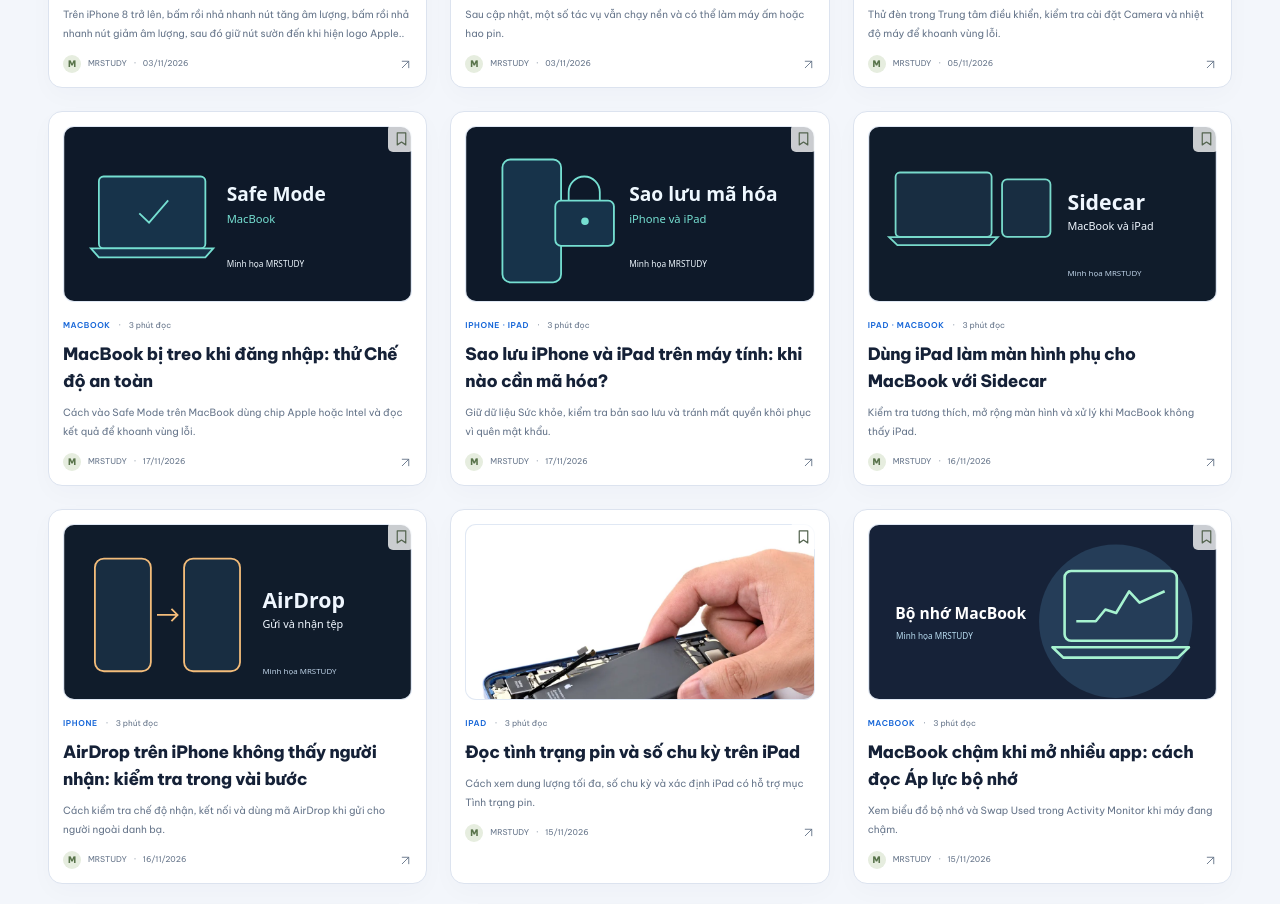
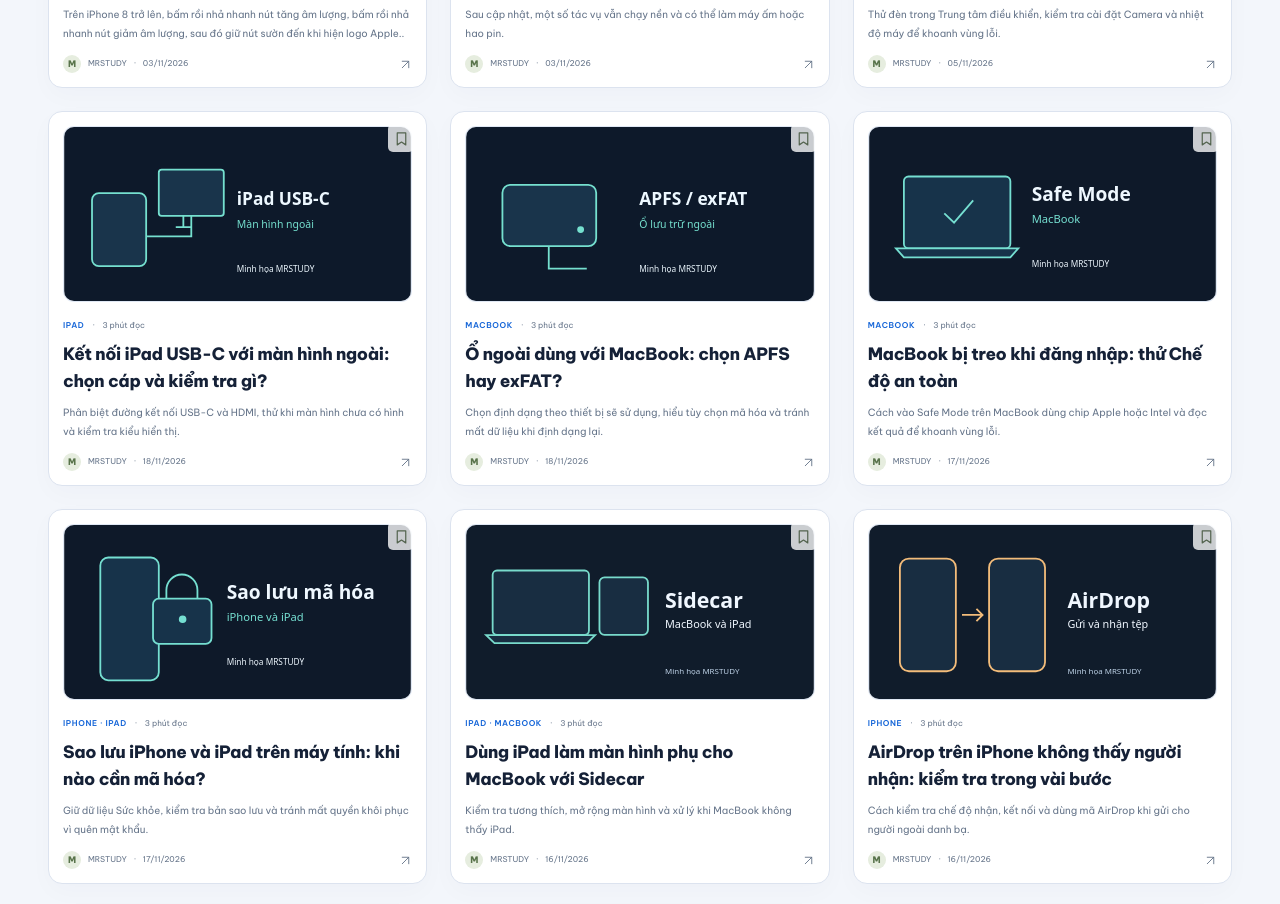
Before and after one commit to studyquanba2609/mrstudy, a plain HTML site: page index.html in a window 1280 px wide. Shown: the part 2814-3718 px from the top of the page. Drawn offline with Linux system fonts and the light colour scheme.

Commit message:
Thêm kiến thức màn hình ngoài iPad và định dạng ổ MacBook

```diff
--- a/content.js
+++ b/content.js
@@ -7,6 +7,57 @@ window.MRSTUDY_DATA = {
     { id:'vlc', name:'VLC media player', category:'photo', categoryLabel:'Ảnh & video', description:'Xem video, nghe nhạc và mở nhiều định dạng mà không cần chuyển đổi.', icon:'./assets/vlc.png', platforms:'iPhone · iPad · Apple TV', price:0, iap:false, limited:false, checkedDate:'2026-11-02', url:'https://apps.apple.com/vn/app/vlc-media-player/id650377962?l=vi', developer:'VideoLAN', details:'VLC là trình phát đa phương tiện mã nguồn mở của VideoLAN. Theo mô tả trên App Store, ứng dụng phát được nhiều định dạng video và âm thanh, có hỗ trợ phụ đề và chia sẻ tệp qua Wi-Fi.', tips:['Mở video từ ứng dụng Tệp bằng menu chia sẻ.','Kiểm tra tên tệp phụ đề nếu phụ đề chưa được nhận diện.','Điều chỉnh tốc độ phát theo nhu cầu xem hoặc nghe của bạn.'] }
   ],
   articles:[
+    {
+      "id": "ipad-usb-c-ket-noi-man-hinh-ngoai",
+      "type": "knowledge",
+      "category": "iPad",
+      "title": "Kết nối iPad USB-C với màn hình ngoài: chọn cáp và kiểm tra gì?",
+      "description": "Phân biệt đường kết nối USB-C và HDMI, thử khi màn hình chưa có hình và kiểm tra kiểu hiển thị.",
+      "date": "2026-11-18",
+      "readTime": 3,
+      "image": "./assets/editorial/ipad-usb-c-ket-noi-man-hinh-ngoai.svg",
+      "imageAlt": "Minh họa gốc MRSTUDY về Màn hình ngoài",
+      "tags": [
+        "iPad",
+        "USB-C",
+        "Màn hình ngoài"
+      ],
+      "sources": [
+        {
+          "title": "Apple Support · Cổng USB-C trên iPad · đối chiếu 18/11/2026",
+          "url": "https://support.apple.com/en-us/108894"
+        }
+      ],
+      "body": "<p>iPad có cổng USB-C có thể kết nối màn hình ngoài để trình chiếu, xem video hoặc làm việc trên không gian lớn hơn. Hãy bắt đầu bằng cổng nhận hình của màn hình và khả năng xuất hình của cáp, rồi mới chọn bộ chuyển đổi.</p><h2>Chọn đường kết nối</h2><p>Với màn hình USB-C hỗ trợ nhận video, dùng cáp phù hợp với truyền hình ảnh. Apple khuyên dùng cáp băng thông cao khi nối màn hình độ phân giải cao. Nếu màn hình hoặc TV dùng HDMI, cần bộ chuyển USB-C sang HDMI. Khả năng xuất hình và độ phân giải thực tế phụ thuộc model iPad, cáp, bộ chuyển và màn hình.</p><h2>Thử khi chưa thấy hình</h2><p>MRSTUDY gợi ý kiểm tra nguồn màn hình và chọn đúng đầu vào trước. Sau đó thử cắm trực tiếp với một cáp hoặc bộ chuyển đã biết hoạt động, giảm bớt hub trung gian để dễ xác định mắt xích có vấn đề. Một cáp sạc đang sạc được iPad chưa đủ chứng minh đường truyền hình ảnh hoạt động.</p><h2>Kiểm tra kiểu hiển thị</h2><p>Theo Apple, màn hình ngoài có thể phản chiếu nội dung trên iPad hoặc hiển thị nội dung riêng nếu ứng dụng hỗ trợ. Trước khi mua phụ kiện để làm việc nhiều cửa sổ, hãy đối chiếu khả năng màn hình ngoài của đúng model iPad và phiên bản iPadOS. Thử bằng chính ứng dụng bạn cần dùng, vì cách tận dụng màn hình phụ còn phụ thuộc ứng dụng.</p>"
+    },
+    {
+      "id": "macbook-o-ngoai-apfs-exfat",
+      "type": "knowledge",
+      "category": "MacBook",
+      "title": "Ổ ngoài dùng với MacBook: chọn APFS hay exFAT?",
+      "description": "Chọn định dạng theo thiết bị sẽ sử dụng, hiểu tùy chọn mã hóa và tránh mất dữ liệu khi định dạng lại.",
+      "date": "2026-11-18",
+      "readTime": 3,
+      "image": "./assets/editorial/macbook-o-ngoai-apfs-exfat.svg",
+      "imageAlt": "Minh họa gốc MRSTUDY về Ổ lưu trữ ngoài",
+      "tags": [
+        "MacBook",
+        "APFS",
+        "exFAT",
+        "Ổ ngoài"
+      ],
+      "sources": [
+        {
+          "title": "Apple · Các định dạng trong Tiện ích ổ đĩa · đối chiếu 18/11/2026",
+          "url": "https://support.apple.com/guide/disk-utility/file-system-formats-dsku19ed921c/22.7/mac/27"
+        },
+        {
+          "title": "Apple · Định dạng thiết bị lưu trữ ngoài · đối chiếu 18/11/2026",
+          "url": "https://support.apple.com/en-asia/guide/disk-utility/dsku365552c7/mac"
+        }
+      ],
+      "body": "<p>Khi chọn ổ ngoài cho MacBook, hãy xác định bạn sẽ cắm ổ vào những thiết bị nào. Cùng một SSD hoặc USB có thể được định dạng theo nhiều cách, và lựa chọn này ảnh hưởng đến khả năng dùng chung cũng như các tính năng lưu trữ.</p><h2>APFS cho hệ thống Mac phù hợp</h2><p>Apple hỗ trợ APFS từ macOS 10.13, tối ưu cho bộ nhớ flash và SSD, đồng thời dùng được trên ổ cứng truyền thống. Trong Tiện ích ổ đĩa có APFS thông thường, APFS mã hóa và các biến thể phân biệt chữ hoa, chữ thường. Hãy chọn theo nhu cầu bảo vệ dữ liệu và yêu cầu phần mềm. Biến thể phân biệt hoa thường coi hai tên thư mục như Homework và HOMEWORK là khác nhau.</p><h2>exFAT để dùng chung với Windows</h2><p>Apple liệt kê exFAT trong nhóm định dạng tương thích Windows và hướng dẫn dùng cho ổ dung lượng trên 32 GB khi định dạng để dùng với Windows. MRSTUDY gợi ý cân nhắc exFAT nếu thường xuyên chuyển tài liệu giữa Mac và PC, rồi thử mở một tệp trên cả hai máy trước khi đưa ổ vào công việc.</p><h2>Chuẩn bị trước khi định dạng</h2><p>Thao tác Xóa trong Tiện ích ổ đĩa sẽ xóa dữ liệu trên phần được chọn. Sao chép tệp cần giữ sang nơi khác và kiểm tra bản sao trước. Trong Xem → Hiển thị tất cả thiết bị, đối chiếu tên, dung lượng và vị trí ổ để chọn đúng thiết bị. Sau khi định dạng, chép thử một tệp và đọc lại trên máy dự định sử dụng.</p>"
+    },
     {
       "id": "macbook-safe-mode-apple-silicon-intel",
       "type": "knowledge",
--- a/index.html
+++ b/index.html
@@ -11,7 +11,7 @@
   <title>MRSTUDY — Công nghệ hay, chia sẻ mỗi ngày</title>
   <link rel="icon" href="./assets/favicon.svg" type="image/svg+xml">
   <link rel="stylesheet" href="./style.css?v=5b03ae3e1ca5">
-  <script defer src="./content.js?v=785fde756a78"></script>
+  <script defer src="./content.js?v=7679d76ad2de"></script>
   <script defer src="./phone-content.js?v=3341e41a514c"></script>
   <script defer src="./deal-rules.js?v=82db136805c2"></script>
   <script defer src="./app.js?v=7533ddf79393"></script>
```
Also changed, not shown: assets/editorial/ipad-usb-c-ket-noi-man-hinh-ngoai.svg (added), assets/editorial/macbook-o-ngoai-apfs-exfat.svg (added).
